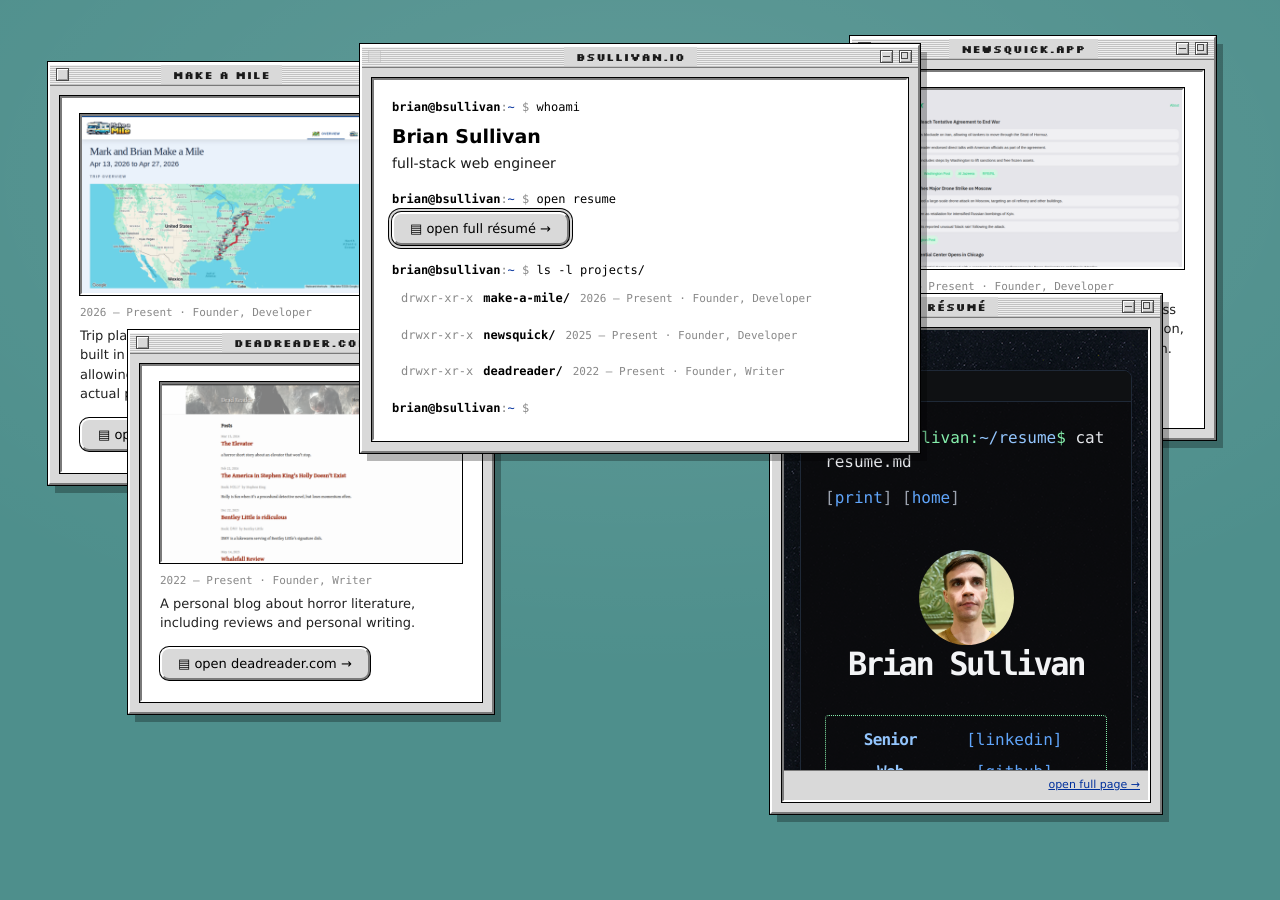
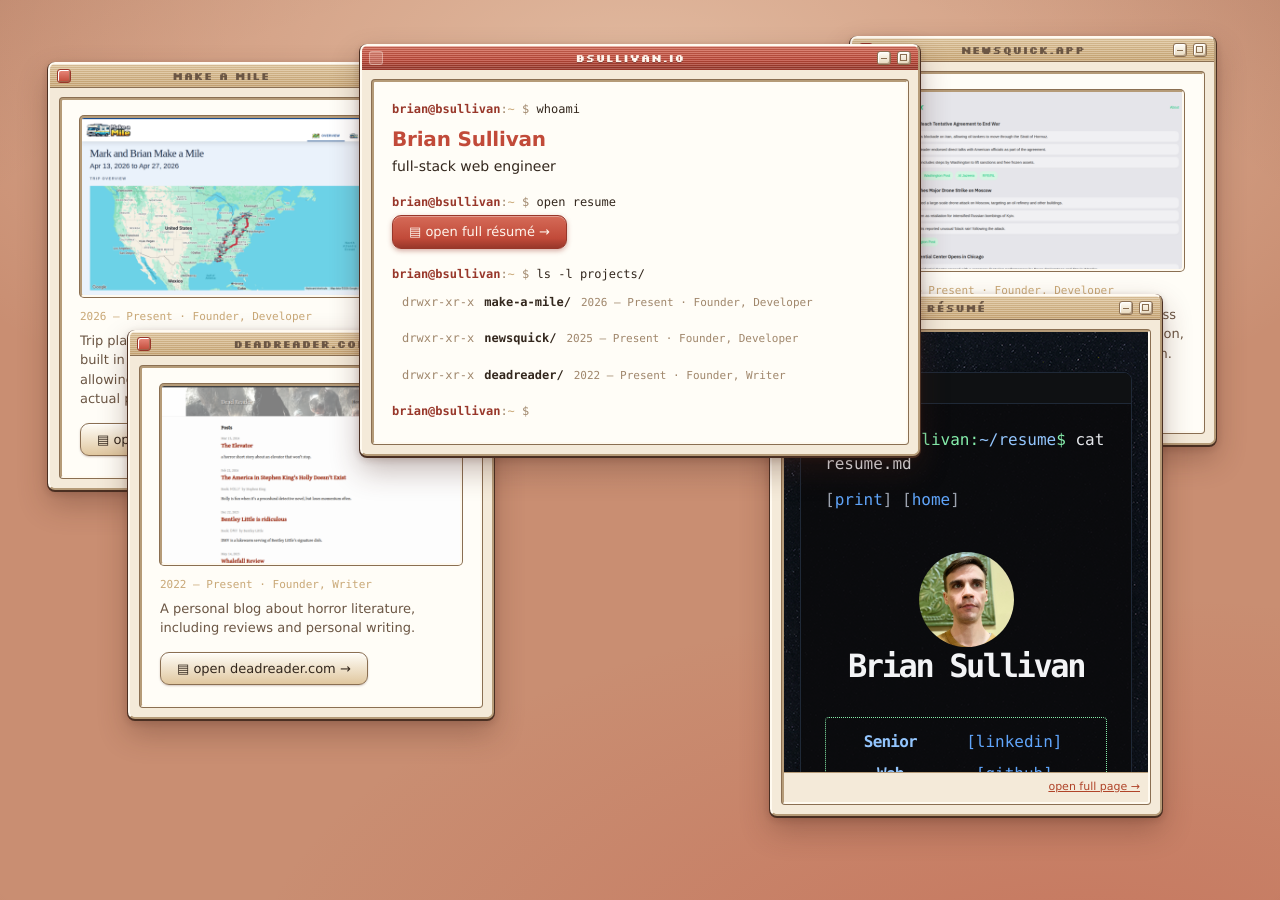
Before and after one commit to bsullivan-io/bsullivan.io, a Jekyll site: the page built from index.html, in a window 1280 px wide. Built offline with Jekyll 4.4.1, drawn with Linux system fonts in a browser that asks for light colours.

Commit message:
Restyle desktop with warm red/tan retro-inspired theme
Move from a literal Mac OS 8 Platinum clone to an "inspired by" look:
warm cream windows on a clay desktop, colored + textured title bars
(active = brick-red pinstripe, inactive = tan), red selection
highlights, a filled-red default button, red-toned shell accents, and
softer modern shadows with slight window rounding.

Title bars now reflect focus: clicking a window marks it .is-active
(red bar) and dims the rest (tan) via the window manager.

Co-Authored-By: Claude Opus 4.8 <noreply@anthropic.com>

```diff
--- a/_layouts/home.html
+++ b/_layouts/home.html
@@ -9,19 +9,27 @@
   <link href="https://fonts.googleapis.com/css2?family=Silkscreen:wght@400;700&display=swap" rel="stylesheet">
   <style>
     /* ============================================================
-       Mac OS 8 "Platinum" desktop — draggable, collapsible windows
+       Retro-inspired desktop — warm cream windows, red/tan accents,
+       colored textured title bars. Draggable, collapsible windows.
        ============================================================ */
     :root {
-      --face:      #d9d9d9;
-      --hi:        #ffffff;
-      --sh:        #7a7a7a;
-      --sh-dk:     #4a4a4a;
-      --ink:       #1a1a1a;
-      --ink-soft:  #555555;
-      --ink-faint: #888888;
-      --link:      #00309c;
-      --sel:       #000a8c;
-      --desktop:   #4e8f8c;
+      --face:      #f4ead9;  /* warm cream window face */
+      --face-2:    #ece0c9;  /* tan panel */
+      --pane:      #fffdf7;  /* near-white warm pane */
+      --hi:        #fffaf0;  /* bevel highlight */
+      --sh:        #b59b78;  /* warm bevel shadow */
+      --sh-dk:     #8a6f52;  /* deeper warm edge */
+      --ink:       #33271d;  /* warm near-black */
+      --ink-soft:  #6b5644;
+      --ink-faint: #a0876c;
+      --red:       #c14a39;  /* brick red accent */
+      --red-dk:    #98372a;
+      --red-lt:    #d56b58;
+      --tan:       #e0c79f;
+      --tan-dk:    #c9a877;
+      --link:      #b04429;  /* red-toned link */
+      --sel:       #c14a39;  /* selection highlight (red) */
+      --desktop:   #c98e72;  /* warm clay desktop */
     }
 
     * { box-sizing: border-box; }
@@ -32,8 +40,9 @@
       min-height: 100vh;
       background-color: var(--desktop);
       background-image:
-        radial-gradient(130% 100% at 50% 20%, rgba(255,255,255,0.10), transparent 55%),
-        radial-gradient(150% 150% at 50% 55%, transparent 50%, rgba(0,0,0,0.30) 100%);
+        radial-gradient(120% 90% at 50% 8%, rgba(255,238,214,0.45), transparent 52%),
+        radial-gradient(120% 80% at 85% 110%, rgba(193,74,57,0.35), transparent 55%),
+        radial-gradient(150% 150% at 50% 60%, transparent 42%, rgba(74,38,28,0.5) 100%);
       background-repeat: no-repeat;
       background-attachment: fixed;
       color: var(--ink);
@@ -54,7 +63,9 @@
       background: var(--face);
       border: 2px solid;
       border-color: var(--hi) var(--sh) var(--sh) var(--hi);
-      box-shadow: 0 0 0 1px #000, 7px 8px 0 rgba(0,0,0,0.28);
+      border-radius: 7px;
+      overflow: hidden;
+      box-shadow: 0 1px 0 1px var(--brown-dk, #4a2f22), 0 14px 30px rgba(74,38,28,0.32), 0 3px 8px rgba(74,38,28,0.24);
       animation: winopen 0.2s ease both;
     }
     body.floating .window {
@@ -70,19 +81,30 @@
       to   { opacity: 1; transform: scale(1); }
     }
 
-    /* ---- title bar ---- */
+    /* ---- title bar (colored + textured) ---- */
     .titlebar {
       display: flex;
       align-items: center;
       gap: 6px;
-      height: 22px;
-      padding: 0 6px;
-      border-bottom: 1px solid var(--sh);
-      background: repeating-linear-gradient(to bottom, #c2c2c2 0, #c2c2c2 1px, #efefef 1px, #efefef 2px);
-      box-shadow: inset 0 1px 0 #fff;
+      height: 24px;
+      padding: 0 7px;
+      border-bottom: 1px solid var(--sh-dk);
+      /* inactive: tan, textured */
+      background:
+        repeating-linear-gradient(to bottom, rgba(255,255,255,0.22) 0 1px, rgba(120,80,40,0.10) 1px 2px),
+        linear-gradient(to bottom, var(--tan), var(--tan-dk));
+      box-shadow: inset 0 1px 0 rgba(255,255,255,0.45);
       user-select: none;
       -webkit-user-select: none;
       touch-action: none;
+    }
+    /* active: brick-red, textured pinstripe */
+    .window.is-active .titlebar {
+      border-bottom-color: var(--red-dk);
+      background:
+        repeating-linear-gradient(to bottom, rgba(255,255,255,0.20) 0 1px, rgba(0,0,0,0.10) 1px 2px),
+        linear-gradient(to bottom, var(--red-lt), var(--red) 60%, var(--red-dk));
+      box-shadow: inset 0 1px 0 rgba(255,255,255,0.35);
     }
     body.floating .titlebar { cursor: grab; }
     body.floating .window.dragging .titlebar { cursor: grabbing; }
@@ -92,35 +114,39 @@
       font-weight: 700;
       font-size: 11px;
       letter-spacing: 0.5px;
-      color: var(--ink);
-      background: var(--face);
+      color: var(--ink-soft);
       padding: 2px 12px 1px;
       white-space: nowrap;
       max-width: 60%;
       overflow: hidden;
       text-overflow: ellipsis;
     }
+    .window.is-active .title { color: #fff6ee; text-shadow: 0 1px 0 rgba(0,0,0,0.28); }
 
     /* control boxes */
     .ctl {
       appearance: none; -webkit-appearance: none;
       font: inherit; padding: 0; cursor: default;
       position: relative;
-      width: 13px; height: 13px;
+      width: 14px; height: 14px;
       flex: 0 0 auto;
-      background: var(--face);
+      border-radius: 3px;
+      background: linear-gradient(to bottom, #fffdf7, #e7d8bd);
       border: 1px solid var(--sh-dk);
-      box-shadow: inset 1px 1px 0 #fff, inset -1px -1px 0 #9a9a9a;
+      box-shadow: inset 1px 1px 0 #fff, inset -1px -1px 0 rgba(138,111,82,0.6);
     }
-    .ctl:active { box-shadow: inset 1px 1px 0 #9a9a9a, inset -1px -1px 0 #fff; }
-    .ctl[disabled] { cursor: default; box-shadow: none; border-color: #bdbdbd; background: var(--face); opacity: 0.55; }
+    .ctl:hover { background: linear-gradient(to bottom, #ffffff, #efe2c9); }
+    .ctl:active { box-shadow: inset 1px 1px 0 rgba(138,111,82,0.7), inset -1px -1px 0 #fff; }
+    .ctl.close { background: linear-gradient(to bottom, #e9897c, var(--red)); border-color: var(--red-dk); }
+    .ctl.close:hover { background: linear-gradient(to bottom, #f0998c, var(--red-lt)); }
+    .ctl[disabled] { cursor: default; box-shadow: none; border-color: rgba(255,250,240,0.5); background: rgba(255,250,240,0.25); opacity: 0.75; }
     .ctl[disabled]::after { opacity: 0.5; }
     .ctl.zoom::after {
-      content: ""; position: absolute; top: 1px; left: 1px;
-      width: 5px; height: 5px; border: 1px solid var(--sh-dk); background: var(--face);
+      content: ""; position: absolute; top: 2px; left: 2px;
+      width: 5px; height: 5px; border: 1px solid var(--sh-dk); background: transparent;
     }
     .ctl.collapse::after {
-      content: ""; position: absolute; left: 2px; right: 2px; top: 5px;
+      content: ""; position: absolute; left: 3px; right: 3px; top: 6px;
       border-top: 1px solid var(--sh-dk);
     }
 
@@ -128,51 +154,60 @@
     .window-body { background: var(--face); padding: 10px; }
     .window.collapsed .window-body { display: none; }
     .pane {
-      background: #fff;
+      background: var(--pane);
       border: 2px solid;
       border-color: var(--sh) var(--hi) var(--hi) var(--sh);
-      box-shadow: 0 0 0 1px #000;
+      border-radius: 3px;
+      box-shadow: 0 0 0 1px var(--sh-dk);
       padding: 16px 18px 20px;
     }
 
     /* ---- shell text (main window) ---- */
     .promptline { font-family: Monaco, "Courier New", monospace; font-size: 12px; color: var(--ink-soft); margin: 2px 0; }
-    .user { color: #000; font-weight: 700; }
+    .user { color: var(--red-dk); font-weight: 700; }
     .at   { color: var(--ink-faint); }
-    .path { color: var(--link); }
+    .path { color: var(--tan-dk); }
     .sym  { color: var(--ink-faint); }
-    .cmd  { color: #000; }
-    .name-out { display: block; font-size: 19px; font-weight: 700; color: #000; margin: 6px 0 2px; }
+    .cmd  { color: var(--ink); }
+    .name-out { display: block; font-size: 20px; font-weight: 700; letter-spacing: -0.01em; color: var(--red); margin: 6px 0 2px; }
     .block { margin: 4px 0 16px; }
 
-    /* ---- platinum button ---- */
+    /* ---- buttons ---- */
     .btn {
       display: inline-flex; align-items: center; gap: 8px;
-      text-decoration: none; color: #000; font-size: 13px;
-      background: var(--face);
-      border: 2px solid; border-color: var(--hi) var(--sh) var(--sh) var(--hi);
-      border-radius: 9px; padding: 5px 16px;
-      box-shadow: 0 0 0 1px #000;
+      text-decoration: none; color: var(--ink); font-size: 13px;
+      background: linear-gradient(to bottom, #fffdf7, var(--tan));
+      border: 1px solid var(--sh-dk);
+      border-radius: 9px; padding: 6px 16px;
+      box-shadow: inset 0 1px 0 #fff, 0 1px 2px rgba(74,38,28,0.25);
+      transition: filter 0.12s ease;
     }
-    .btn:active { border-color: var(--sh) var(--hi) var(--hi) var(--sh); background: #ccc; }
-    .btn.default { box-shadow: 0 0 0 1px #000, 0 0 0 3px var(--face), 0 0 0 4px #000; }
+    .btn:hover { filter: brightness(1.04); }
+    .btn:active { box-shadow: inset 0 1px 3px rgba(74,38,28,0.35); }
+    /* filled-red default button */
+    .btn.default {
+      color: #fff6ee;
+      background: linear-gradient(to bottom, var(--red-lt), var(--red) 70%, var(--red-dk));
+      border-color: var(--red-dk);
+      box-shadow: inset 0 1px 0 rgba(255,255,255,0.35), 0 2px 5px rgba(152,55,42,0.4);
+    }
 
     /* ---- launcher entries (main window) ---- */
-    .entry { display: block; text-decoration: none; color: #000; padding: 7px 8px; margin: 2px 0; border: 1px solid transparent; }
-    .entry:hover, .entry:focus-visible { background: var(--sel); color: #fff; outline: none; }
+    .entry { display: block; text-decoration: none; color: var(--ink); padding: 7px 9px; margin: 2px 0; border-radius: 5px; border: 1px solid transparent; }
+    .entry:hover, .entry:focus-visible { background: linear-gradient(to bottom, var(--red-lt), var(--red)); color: #fff; outline: none; }
     .entry-head { display: flex; flex-wrap: wrap; align-items: baseline; gap: 0 10px; font-family: Monaco, "Courier New", monospace; font-size: 12px; }
     .perm { color: var(--ink-faint); }
-    .name { color: #000; font-weight: 700; }
+    .name { color: var(--ink); font-weight: 700; }
     .meta { color: var(--ink-faint); font-size: 11px; }
-    .entry:hover .perm, .entry:hover .meta, .entry:focus-visible .perm, .entry:focus-visible .meta { color: #c4ccff; }
+    .entry:hover .perm, .entry:hover .meta, .entry:focus-visible .perm, .entry:focus-visible .meta { color: #ffe2da; }
     .entry:hover .name, .entry:focus-visible .name { color: #fff; }
 
     /* ---- project window content ---- */
-    .thumb { display: block; width: 100%; aspect-ratio: 5 / 3; overflow: hidden; background: #fff;
-      border: 2px solid; border-color: var(--sh) var(--hi) var(--hi) var(--sh); box-shadow: 0 0 0 1px #000; }
+    .thumb { display: block; width: 100%; aspect-ratio: 5 / 3; overflow: hidden; background: var(--pane); border-radius: 4px;
+      border: 2px solid; border-color: var(--sh) var(--hi) var(--hi) var(--sh); box-shadow: 0 0 0 1px var(--sh-dk); }
     .thumb img { width: 100%; height: 100%; object-fit: cover; object-position: top center; display: block; }
-    .proj-meta { font-family: Monaco, "Courier New", monospace; font-size: 11px; color: var(--ink-faint); margin: 10px 0 4px; }
-    .desc { font-size: 13px; color: #222; margin: 0 0 14px; }
+    .proj-meta { font-family: Monaco, "Courier New", monospace; font-size: 11px; color: var(--tan-dk); margin: 12px 0 5px; }
+    .desc { font-size: 13px; color: var(--ink-soft); margin: 0 0 14px; }
 
     /* ---- resume window (iframe) ---- */
     .resumew .pane { padding: 0; overflow: hidden; }
@@ -181,7 +216,7 @@
     .frame-foot a { font-size: 11px; color: var(--link); }
 
     /* blinking caret */
-    .cursor { display: inline-block; width: 7px; height: 1em; background: #000; vertical-align: text-bottom; margin-left: 3px; animation: blink 1s step-end infinite; }
+    .cursor { display: inline-block; width: 7px; height: 1em; background: var(--red); vertical-align: text-bottom; margin-left: 3px; animation: blink 1s step-end infinite; }
     @keyframes blink { 50% { opacity: 0; } }
 
     @media (prefers-reduced-motion: reduce) {
@@ -445,6 +483,10 @@
 
     body.classList.add('has-js');
     layout();
+
+    // main window starts focused (red title bar)
+    var mainWin = document.getElementById('win-main');
+    if (mainWin) mainWin.classList.add('is-active');
   })();
   </script>
 </body>
```
Also changed, not shown: other parts of _layouts/home.html (+4 -1 lines).
